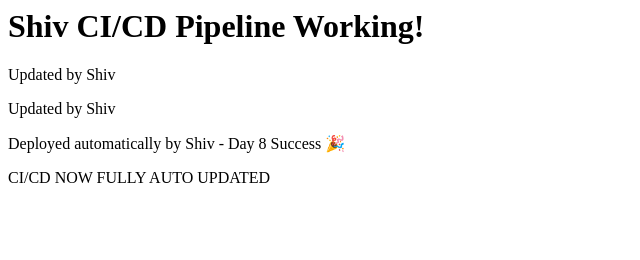
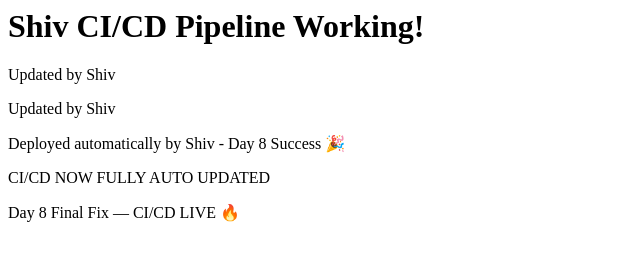
Before and after one commit to karannasit/shiv-git-demo, a plain HTML site: page index.html in a window 1280 px wide. Shown: the whole page, without its empty margins (0-640 px from the left). Drawn offline with Linux system fonts and the light colour scheme.

Commit message:
Update index.html

```diff
--- a/index.html
+++ b/index.html
@@ -3,3 +3,4 @@
 <p>Updated by Shiv</p>
 <p>Deployed automatically by Shiv - Day 8 Success 🎉</p>
 <p>CI/CD NOW FULLY AUTO UPDATED</p>
+<p>Day 8 Final Fix — CI/CD LIVE 🔥</p>
```
